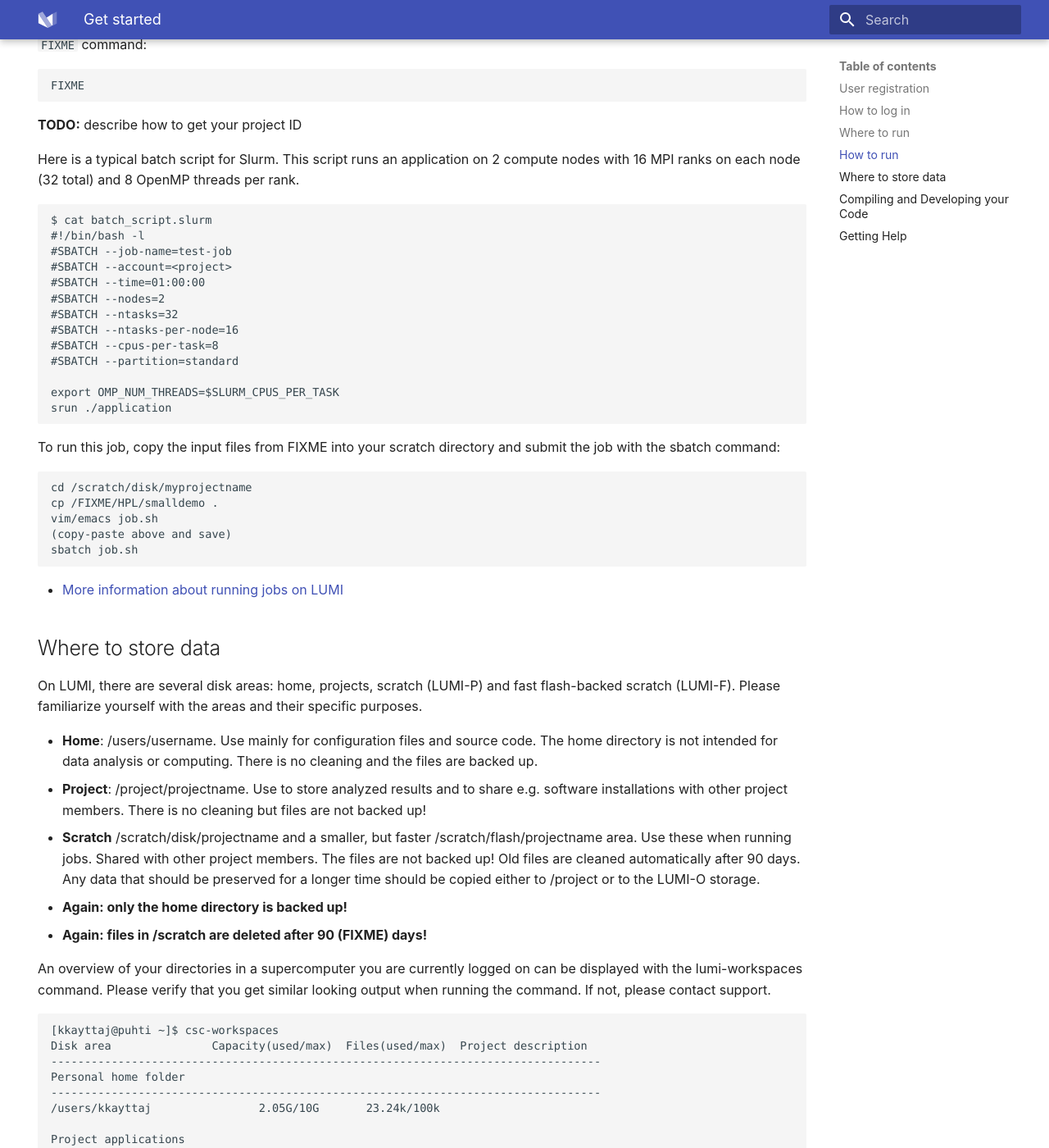
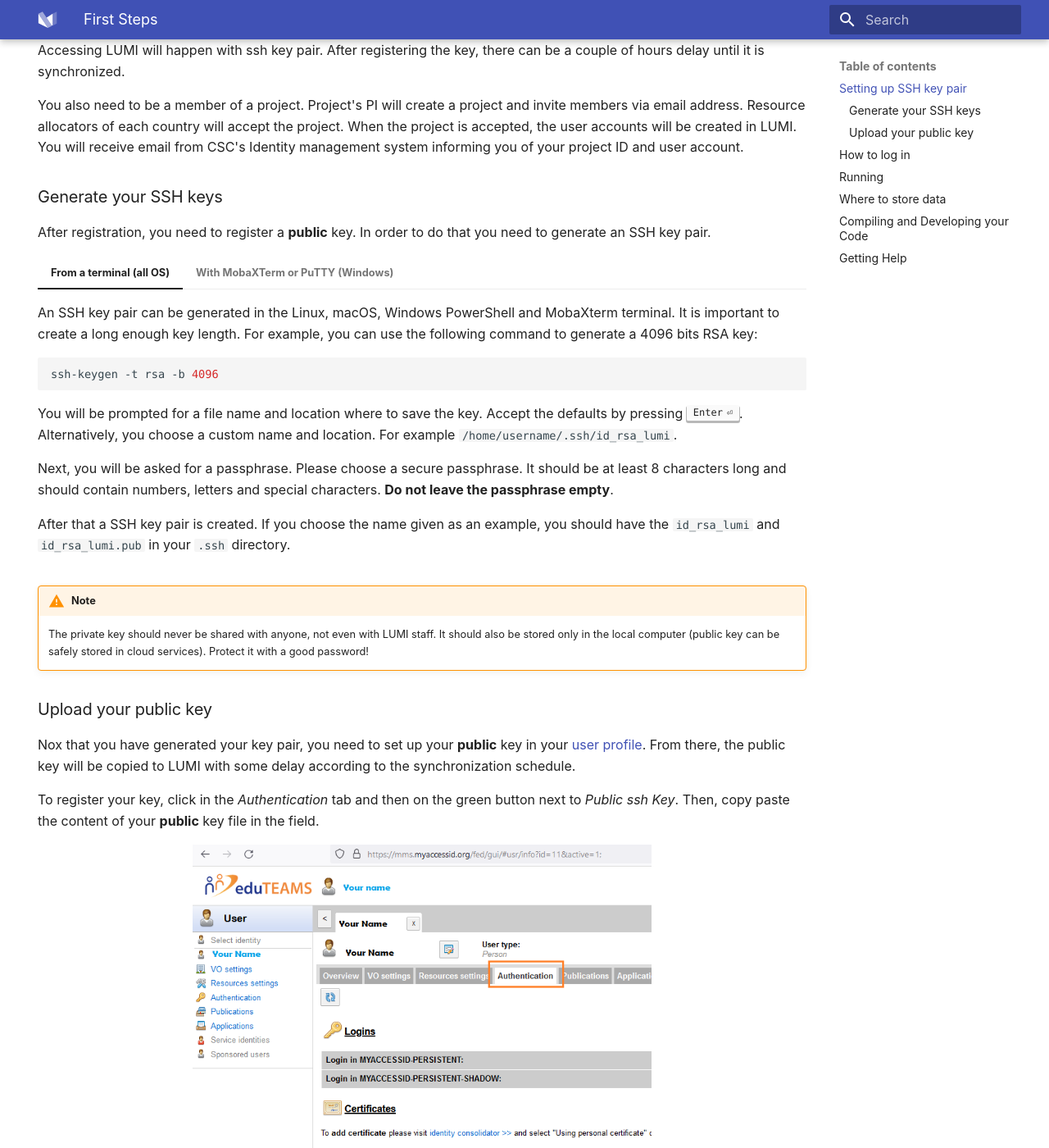
Before and after one commit to Lumi-supercomputer/lumi-userguide, an MkDocs documentation site: the page built from docs/firststeps/getstarted.md, in a window 1280 px wide and 1400 px high, scrolled down 1268 px. Shown: the whole window at 82% size. Built offline with MkDocs 1.6.1 and Material for MkDocs 9.7.7, drawn with Linux system fonts in a browser that asks for light colours; some of the changed text lies outside the part shown.

Commit message:
merge the registration in get started

````diff
--- a/docs/accounts/registration.md
+++ /dev/null
@@ -1,87 +0,0 @@
----
-hide:
-  - navigation
----
-
-!!! warning
-    This page is still a draft!
-
-
-# Where to start the process?
-
-LUMI Countries have different kind of portals. Please contact your local contacts to get the URL.
-The portals will lead you to MyAccessID registration page, where you have to accept Acceptable Use Policy and LUMI Terms of Use document, which is linked there. Please read it carefully!
-
-<figure>
-  <img
-    src="../../assets/images/Puhuri_Registration_example.png"
-    width="560"
-    alt="Screenshot of registrationg portal"
-  >
-  <figcaption>MyAccessID Registration portal</figcaption>
-</figure>
-
-
-You may also modify the email address, but according to [LUMI Terms of Use](https://www.lumi-supercomputer.eu/lumi-general-terms-of-use_1-0/) you must your organisational email address.
-
-The authentication on the portal done with home organisation identity provider, which can be selected from the list.
-In case that is not possible please [contact LUST team](https://lumi-supercomputer.eu/user-support/need-help/account/) with the error message and you may also contact your identity provider directly.
-
-Accessing LUMI will happend with ssh key pair.
-
-
-After registering the key, there can be couple of hours delay until it is sychronised.
-
-
-You also need to be a member of a project. Project's PI will create a project and invite members via email address. Resource allocator of each country will accept the project.
-When the project is accepted the user accounts will be created in LUMI. You will receive email from CSC's Identity management system informing your localt project ID and user account.
-
-# SSH key pair
-
-<figure>
-  <img
-    src="/assets/images/myaccessid_own_profile.png"
-    width="560"
-    alt="Screenshot of user profile settings to setup ssh public key"
-  >
-  <figcaption>MyAccessID Own profile information to add ssh public key.</figcaption>
-</figure>
-
-
-After registration, you need to register PUBLIC ssh key in your [user profile](https://mms.myaccessid.org/fed/gui/) . From there, the public key will be copied to LUMI with some delay according to the synchronisation schedule. The instructions to create ssh key pair is below.
-
-## Setting up SSH keys
-
-!!! warning "Note"
-    The private key should never be shared with anyone, not even with
-    CSC staff. It should be also stored only in the local computer (Public key
-    can be safely stored in cloud services). Protect it with a good password!
-
-An SSH key pair can be generated in the Linux, macOS, Windows PowerShell and MobaXterm terminal as follows. For Putty, see [PuTTy SSH keys instructions](#ssh-keys-with-putty) below.
-
-It is important to create with enough long key length as following:
-
-```bash
-ssh-keygen -t rsa -b 4096
-```
-
-You will be prompted for a file name and location where to save the
-key. Accept the defaults by pressing ENTER.
-
-Next, you will be asked for a passphrase. Please choose a secure
-passphrase. It should be at least 8 characters long and should contain
-numbers, letters and special characters. **Important:** Do not leave
-the passphrase empty.
-
-### SSH key file with not-default name or location
-If you want to store your key in not default location (something else than `~/.ssh/id_rsa`), set the key location in `~/.ssh/config` file.
-
-### SSH keys with MobaXterm
-At least with Windows operating system, before generating the SSH key, set permanent home directory where to store the SSH key and other settings, so that they are available after closing MobaXterm: `Settings -> Configuration -> General`
-
-### SSH keys with PuTTy
-If you are using `PuTTY`, follow these steps to set up SSH keys and to enable SSH tunneling.
-
-Generate and save public and private SSH keys with passhphrase using [`PuTTygen`](https://www.puttygen.com/#How_to_use_PuTTYgen). Optionally, if you created the keys using Powershell or `ssh-keygen`, convert the private key to PuTTy's format (*Load an existing private key file, Save private key*).
-
-When starting a connection with `PuTTY`, select the private key file in **Connection > SSH > Auth**. Save the session, so that the settings can be utilized automatically everytime you connect.
--- a/docs/firststeps/getstarted.md
+++ b/docs/firststeps/getstarted.md
@@ -3,35 +3,155 @@ hide:
   - navigation
 ---
 
-!!! warning
-    This page is a placeholder, it does not reflect the actual first steps with
-    LUMI.
-
 # Get Started with LUMI
 
+[terms-of-use]: https://www.lumi-supercomputer.eu/lumi-general-terms-of-use_1-0/
+[support-account]: https://lumi-supercomputer.eu/user-support/need-help/account/
+[myaccessid-profile]: https://mms.myaccessid.org/fed/gui/
+[puttygen]: https://www.puttygen.com/#How_to_use_PuTTYgen
+[support]: https://lumi-supercomputer.eu/user-support/need-help/
+[registration]: ../accounts/registration.md
+
 Please read through all of this carefully before you start running on LUMI. Here
-we describe the a few set of basic rules and the important information that you
-need to get started running jobs.
+we describe a few sets of basic rules and the important information that you
+need to get started.
 
-## User registration
+## Setting up SSH key pair
 
-Regarding the user registration and project creation please see [accounts](../accounts/registration.md).
+LUMI Countries have different kinds of portals. Please contact your local
+contacts to get the URL. The portals will lead you to MyAccessID registration
+page, where you have to accept Acceptable Use Policy and LUMI Terms of Use
+document, which is linked there. Please read it carefully!
+
+<figure>
+  <img
+    src="../../assets/images/Puhuri_Registration_example.png"
+    width="560"
+    alt="Screenshot of registration portal"
+  >
+  <figcaption>MyAccessID Registration portal</figcaption>
+</figure>
+
+
+You may also modify the email address, but according to
+[LUMI Terms of Use][terms-of-use] you must your organizational email address.
+
+The authentication on the portal done with home organization identity provider,
+which can be selected from the list. In case that is not possible please
+[contact the support team][support-account] with the error message and you may also
+contact your identity provider directly.
+
+Accessing LUMI will happen with ssh key pair. After registering the key, there
+can be a couple of hours delay until it is synchronized.
+
+You also need to be a member of a project. Project's PI will create a project
+and invite members via email address. Resource allocators of each country will
+accept the project. When the project is accepted, the user accounts will be
+created in LUMI. You will receive email from CSC's Identity management system
+informing you of your project ID and user account.
+
+### Generate your SSH keys
+
+After registration, you need to register a **public** key. In order to do that
+you need to generate an SSH key pair.
+
+=== "From a terminal (all OS)"
+
+    An SSH key pair can be generated in the Linux, macOS, Windows PowerShell and
+    MobaXterm terminal. It is important to create a long enough key length. For
+    example, you can use the following command to generate a 4096 bits RSA key:
+
+    ```bash
+    ssh-keygen -t rsa -b 4096
+    ```
+
+    You will be prompted for a file name and location where to save the
+    key. Accept the defaults by pressing ++enter++. Alternatively, you choose a
+    custom name and location. For example `/home/username/.ssh/id_rsa_lumi`.
+
+    Next, you will be asked for a passphrase. Please choose a secure
+    passphrase. It should be at least 8 characters long and should contain
+    numbers, letters and special characters. **Do not leave the passphrase
+    empty**.
+
+    After that a SSH key pair is created. If you choose the name given as an
+    example, you should have the `id_rsa_lumi` and `id_rsa_lumi.pub` in your
+    `.ssh` directory.
+
+=== "With MobaXTerm or PuTTY (Windows)"
+
+    An SSH key pair can be generated with the PuTTygen tool or with MobaXterm
+    (**Tools :octicons-arrow-right-16: MobaKeyGen**). Both tools are identical.
+
+    In order to generate your key pairs for LUMI, choose the option RSA is chosen
+    set the number of bits to 4096. Press the button *Generate*.
+
+    <figure>
+      <img src="/assets/images/win-keygen-step1.png" width="400" alt="Create SSH key pair with windows - step 1">
+    </figure>
+
+    You will be requested to move the mouse in the Key area to generate some
+    entropy; do so until the green bar is completely filled.
+
+    <figure>
+      <img src="/assets/images/win-keygen-step2.png" width="400" alt="Create SSH key pair with windows - step 2">
+    </figure>
+
+    After that, enter a comment in the Key comment field and a strong
+    passphrase. Please choose a secure passphrase. It should be at least 8
+    characters long and should contain numbers, letters and special characters.
+    **Do not leave the passphrase empty**.
+
+    <figure>
+      <img src="/assets/images/win-keygen-step3.png" width="400" alt="Create SSH key pair with windows - step 3">
+    </figure>
+
+    The next step is to save you public and private kay. Click on the *Save
+    public key* button and save it to the desired location (for example, with
+    `id_rsa_lumi.pub` as a name). Do the same with your private key by clicking
+    on the *Save private key* button and save it to the desired location (for
+    example, with `id_rsa_lumi` as a name).
+
+!!! warning "Note"
+    The private key should never be shared with anyone, not even with
+    LUMI staff. It should also be stored only in the local computer (public key
+    can be safely stored in cloud services). Protect it with a good password!
+
+### Upload your public key
+
+Nox that you have generated your key pair, you need to set up your **public** key
+in your [user profile][myaccessid-profile]. From there, the public key will be
+copied to LUMI with some delay according to the synchronization schedule.
+
+To register your key, click in the *Authentication* tab and then on the green
+button next to *Public ssh Key*. Then, copy paste the content of your **public**
+key file in the field.
+
+<figure>
+  <img
+    src="/assets/images/myaccessid_own_profile.png"
+    width="560"
+    alt="Screenshot of user profile settings to setup ssh public key"
+  >
+  <figcaption>MyAccessID Own profile information to add ssh public key.</figcaption>
+</figure>
 
 ## How to log in
 
 Connect using a ssh client:
 
 ```
-ssh username@login.lumi-supercomputer.eu  (FIXME)
+ssh username@login.lumi-supercomputer.eu
 ```
 
-where you need to replace `username` with your own username, which you received via email during the registration. If you cannot get
-a connection at all, your IP number range might be blocked from login.
-Please contact Support.
+where you need to replace `username` with your own username, which you received
+via email during the registration. If you cannot get a connection at all, your
+IP number range might be blocked from login. Please contact the
+[support][support-account].
 
-## Where to run
+## Running
 
-When you login to LUMI, you end up on one of the login nodes. These login nodes
+When you log in to LUMI, you end up on one of the login nodes. These login nodes
 are shared by all users and they are not intended for heavy computing.
 
 The login nodes should be used only for:
@@ -46,18 +166,16 @@ jobs or as interactive batch jobs. Programs not adhering to these rules will be
 terminated without warning.
 
 Compute intensive jobs must be submitted to the job scheduling system. LUMI uses
-Slurm as the job scheduler.
+Slurm as the job scheduler. In order to run, you need a project allocation.
+You need to specify your project ID in your job script (or via the command line
+when submitting your job) in order for your job to be submitted to the queue.
 
-## How to run
+!!! missing
 
-In order to run, you need a project allocation. Please check that you are member
-of project with an active allocation with the `FIXME` command:
-
-```
-FIXME
-```
-
-**TODO:** describe how to get your project ID
+    Commands to gather information about the project and quota are not
+    available yet. However, you can use the `groups` command to retrieve your
+    project ID when connected to LUMI: you should see that you are part of a
+    group named `project_xxxxxxxxx`.
 
 Here is a typical batch script for Slurm. This script runs an application
 on 2 compute nodes with 16 MPI ranks on each node (32 total) and 8 OpenMP
@@ -67,7 +185,7 @@ threads per rank.
 $ cat batch_script.slurm
 #!/bin/bash -l
 #SBATCH --job-name=test-job
-#SBATCH --account=<project>
+#SBATCH --account=<project_xxxxxxxxx>
 #SBATCH --time=01:00:00
 #SBATCH --nodes=2
 #SBATCH --ntasks=32
@@ -79,14 +197,6 @@ export OMP_NUM_THREADS=$SLURM_CPUS_PER_TASK
 srun ./application
 ```
 
-To run this job, copy the input files from FIXME into your scratch directory and submit the job with the sbatch command:
-
-    cd /scratch/disk/myprojectname
-    cp /FIXME/HPL/smalldemo .
-    vim/emacs job.sh
-    (copy-paste above and save)
-    sbatch job.sh
-
 - [More information about running jobs on LUMI](../computing/index.md)
 
 ## Where to store data
@@ -95,39 +205,11 @@ On LUMI, there are several disk areas: home, projects, scratch (LUMI-P) and fast
 flash-backed scratch (LUMI-F). Please familiarize yourself with the areas and
 their specific purposes.
 
-* **Home**: /users/username. Use mainly for configuration files and source code. The home directory is not intended for data analysis or computing. There is no cleaning and the files are backed up.
-* **Project**: /project/projectname. Use to store analyzed results and to share e.g. software installations with other project members. There is no cleaning but files are not backed up!
-* **Scratch** /scratch/disk/projectname and a smaller, but faster /scratch/flash/projectname area. Use these when running jobs. Shared with other project members. The files are not backed up! Old files are cleaned automatically after 90 days. Any data that should be preserved for a longer time should be copied either to /project or to the LUMI-O storage.
-
-* **Again: only the home directory is backed up!**
-* **Again: files in /scratch are deleted after 90 (FIXME) days!**
-
-An overview of your directories in a supercomputer you are currently logged on can be displayed with the lumi-workspaces command. Please verify that you get similar looking output when running the command. If not, please contact support.
-
-    [kkayttaj@puhti ~]$ csc-workspaces
-    Disk area               Capacity(used/max)  Files(used/max)  Project description
-    ----------------------------------------------------------------------------------
-    Personal home folder
-    ----------------------------------------------------------------------------------
-    /users/kkayttaj                2.05G/10G       23.24k/100k
-
-    Project applications
-    ----------------------------------------------------------------------------------
-    /projappl/project_2012345     3.056G/50G       23.99k/100k   Ortotopology modeling
-
-    Project scratch
-    ----------------------------------------------------------------------------------
-    /scratch/project_2012345        56G/1T         150.53k/1000k Ortotopology modeling
-
-**The scratch and projects directories are meant to be shared by all the members
-of the project**. All new files and directories are also fully accessible for
-other group members (including read, write and execution permissions). If you
-want to have a private area in scratch and projects, you can create your own
-personal folder in there and restrict access from your group members with the
-`chmod` command. For example, setting read-only permissions for your group members for the directory my_directory:
-
-    mkdir my_directory
-    chmod -R g-w my_directory
+|              | Path                       | Description                                                                            |
+|--------------|----------------------------|----------------------------------------------------------------------------------------|
+| **Home**     | `/users/<username>`        | for user configuration files and source code                                           |
+| **Project**: | `/projappl/<project_name>` | act as the project home directory                                                      |
+| **Scratch**  | `/scratch/<project_name>`  | intended as temporary storage for input, output or checkpoint data of your application |
 
 - [Learn more about the LUMI storage](../storage/index.md)
 
@@ -145,9 +227,4 @@ disposal.
 ## Getting Help
 
 The LUMI User Support Team is here to help if you have any question or problem
-regarding your usage of LUMI.
-
-* How to contact support
-* Links to start of doc pages
-* Links to Cray docs (if publically available)
-* Links to AMD ROCm docs
+regarding your usage of LUMI. You can contact the support team [here][support].
--- a/mkdocs.yml
+++ b/mkdocs.yml
@@ -7,9 +7,7 @@ site_description: >-
 copyright: Copyright &copy; 2021 LUMI User Support Team
 nav:
   - Home: index.md
-  - First Steps:
-    - Overview: firststeps/index.md
-    - Get started: firststeps/getstarted.md
+  - First Steps: firststeps/getstarted.md
   - Computing:
     - Overview: computing/index.md
     - Connecting: computing/connecting.md
@@ -100,6 +98,7 @@ markdown_extensions:
   - pymdownx.snippets
   - pymdownx.tabbed
   - pymdownx.superfences
+  - pymdownx.keys
   - pymdownx.emoji:
       emoji_index: !!python/name:materialx.emoji.twemoji
       emoji_generator: !!python/name:materialx.emoji.to_svg
````
Also changed, not shown: docs/firststeps/index.md (deleted, +0 -2 lines), docs/assets/images/win-keygen-step1.png (added), docs/assets/images/win-keygen-step2.png (added), docs/assets/images/win-keygen-step3.png (added).
